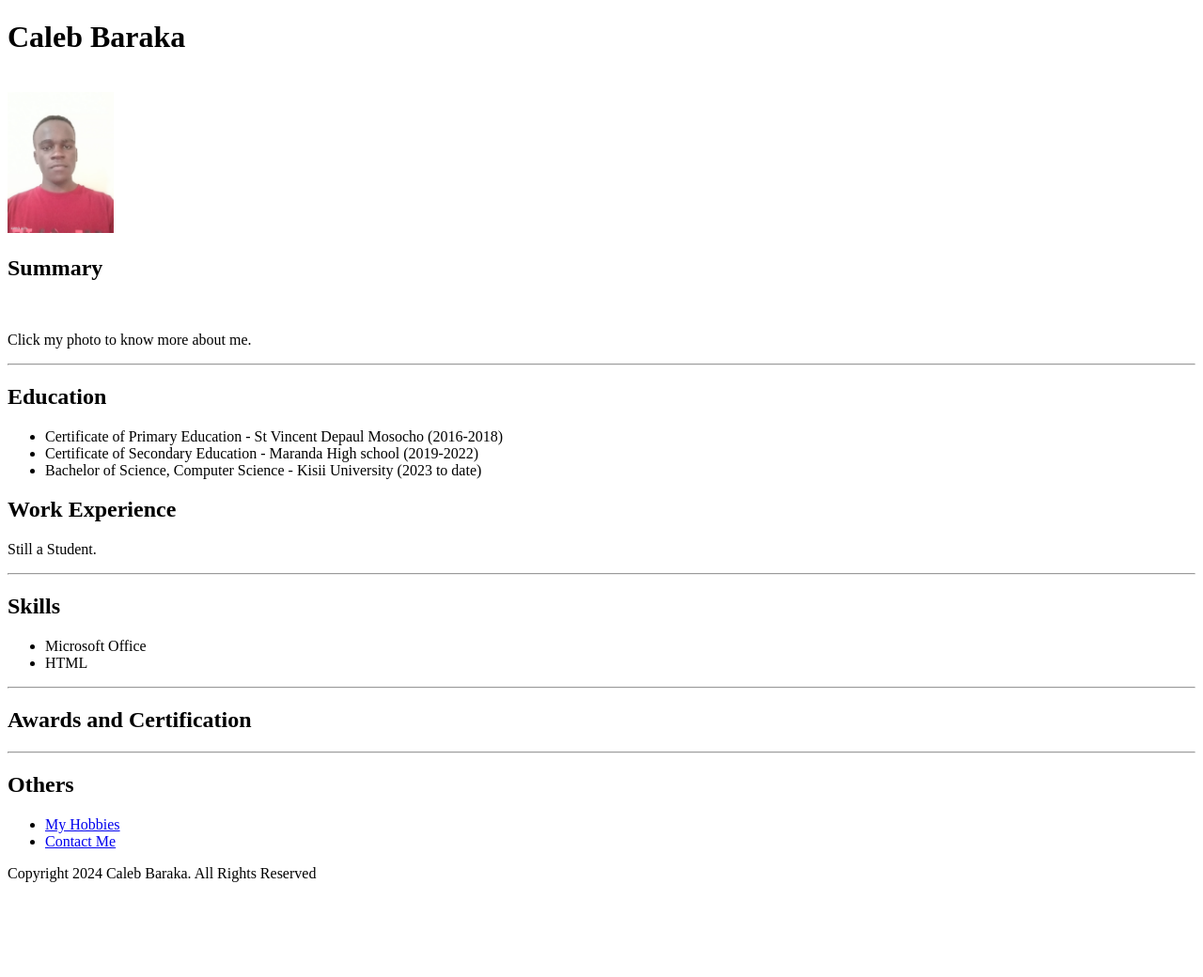
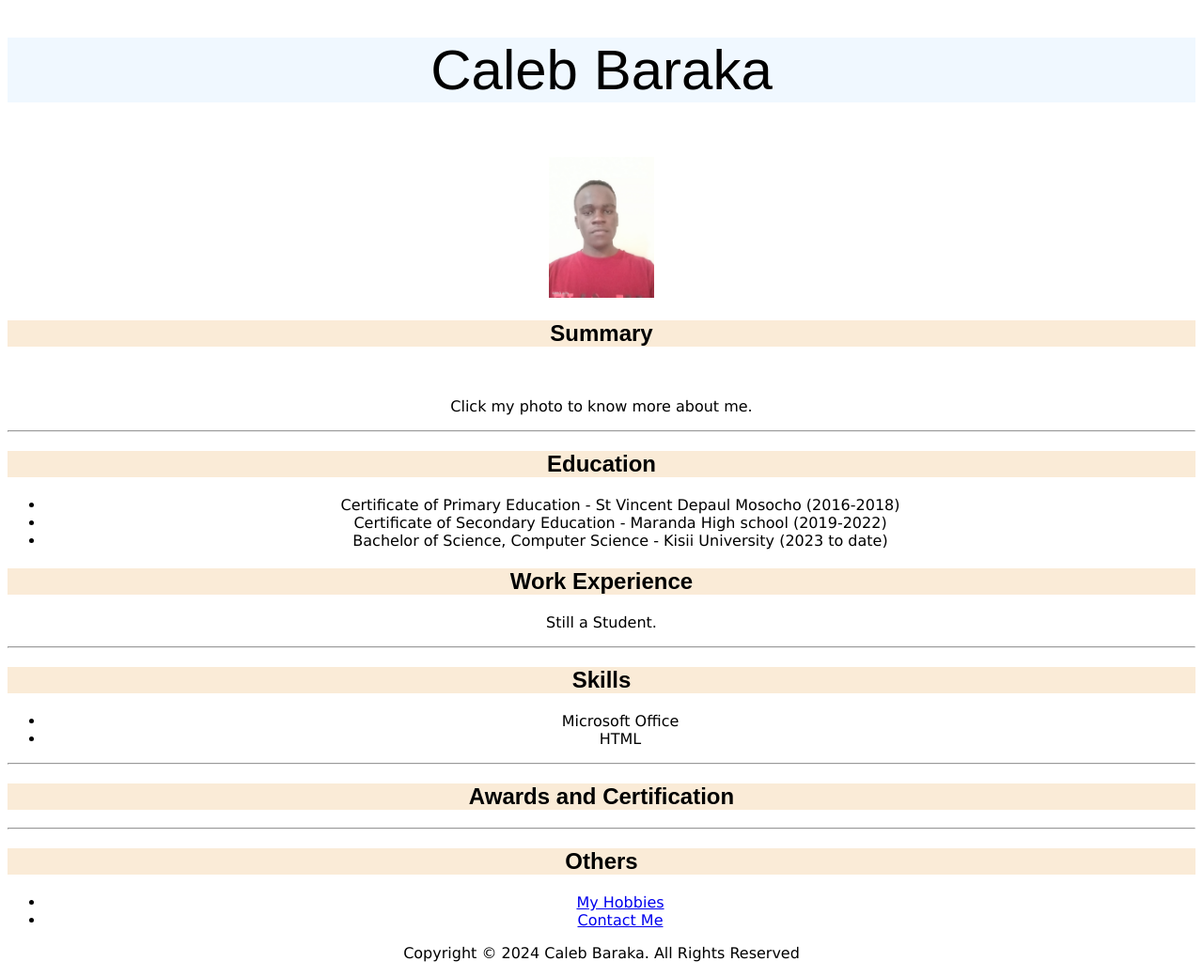
Before and after one commit to BarakaOchengo/capstone-1, a plain HTML site: page index.html in a window 1280 px wide. Shown: the whole page at 94% size. Before the commit the page ends 955 px from the top, so only its background shows below. Drawn offline with Linux system fonts and the light colour scheme.

Commit message:
Add files via upload

```diff
--- a/index.html
+++ b/index.html
@@ -4,41 +4,42 @@
     <meta charset="UTF-8">
     <meta name="viewport" content="width=device-width, initial-scale=1.0">
     <title>My Resume</title>
+    <link rel="stylesheet" href="./style.css"/>
 </head>
 <body>
     <h1>Caleb Baraka</h1><br/>
     <a href="./public/about.html"><img src="./assets/CalebBaraka.jpg" height="150" alt="my photo"/></a>
 
-    <h2>Summary</h2><br>
+    <h2 class="summary">Summary</h2><br>
     <p>Click my photo to know more about me.</p><hr>
 
-    <h2>Education</h2>
+    <h2 class="education">Education</h2>
     <ul>
         <li>Certificate of Primary Education - St Vincent Depaul Mosocho (2016-2018)</li>
         <li>Certificate of Secondary Education - Maranda High school (2019-2022)</li>
         <li>Bachelor of Science, Computer Science - Kisii University (2023 to date)</li>
     </ul>
 
-    <h2>Work Experience</h2>
+    <h2 class="work">Work Experience</h2>
     <p>Still a Student.</p><hr>
 
-    <h2>Skills</h2>
+    <h2 class="skills">Skills</h2>
     <ul>
         <li>Microsoft Office</li>
         <li>HTML</li>
     </ul><hr>
 
-    <h2>Awards and Certification</h2>
+    <h2 class="award">Awards and Certification</h2>
     <ul></ul><hr>
 
-     <h2>Others</h2>
+     <h2 class="others">Others</h2>
      <ul>
         <li><a href="./public/hobbies.html">My Hobbies</a></li>
         <li><a href="./public/contact.html">Contact Me</a></li>
      </ul>
 
      <footer>
-        <p>Copyright 2024 Caleb Baraka. All Rights Reserved</p>
+        <p>Copyright &#169 2024 Caleb Baraka. All Rights Reserved</p>
      </footer>
 </body>
 </html>
--- /dev/null
+++ b/style.css
@@ -0,0 +1,43 @@
+html{
+    background-color: #fff;
+    text-align: center;
+}
+h1{
+    font-family: sans-serif;
+    font-weight: 400;
+    font-size: 60px;
+    background-color: aliceblue;
+}
+.summary{
+    font-family: Arial, Helvetica, sans-serif;
+    background-color: antiquewhite;
+}
+.education{
+    font-family: Arial, Helvetica, sans-serif;
+    background-color: antiquewhite;
+}
+.work{
+    font-family: Arial, Helvetica, sans-serif;
+    background-color: antiquewhite;
+}
+.skills{
+    font-family: Arial, Helvetica, sans-serif;
+    background-color: antiquewhite;
+}
+.award{
+    font-family: Arial, Helvetica, sans-serif;
+    background-color: antiquewhite;
+}
+.others{
+    font-family: Arial, Helvetica, sans-serif;
+    background-color: antiquewhite;
+}
+p{
+    font-family: Verdana, Geneva, Tahoma, sans-serif;
+}
+li{
+    font-family: Verdana, Geneva, Tahoma, sans-serif;
+}
+.me{
+    text-align: left;
+}
```
